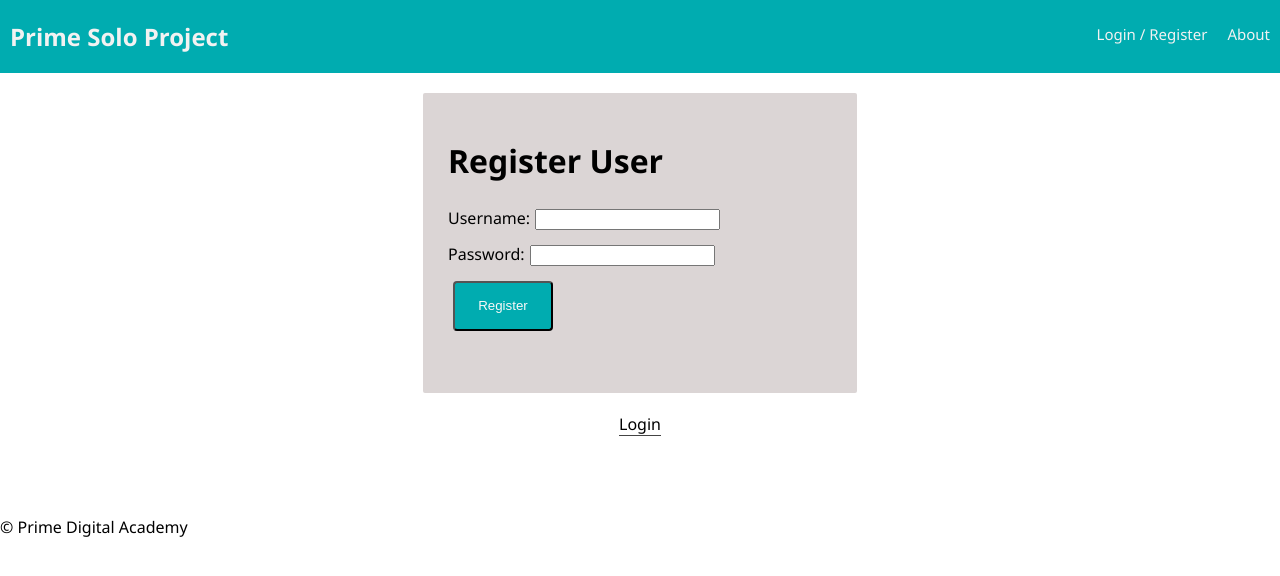
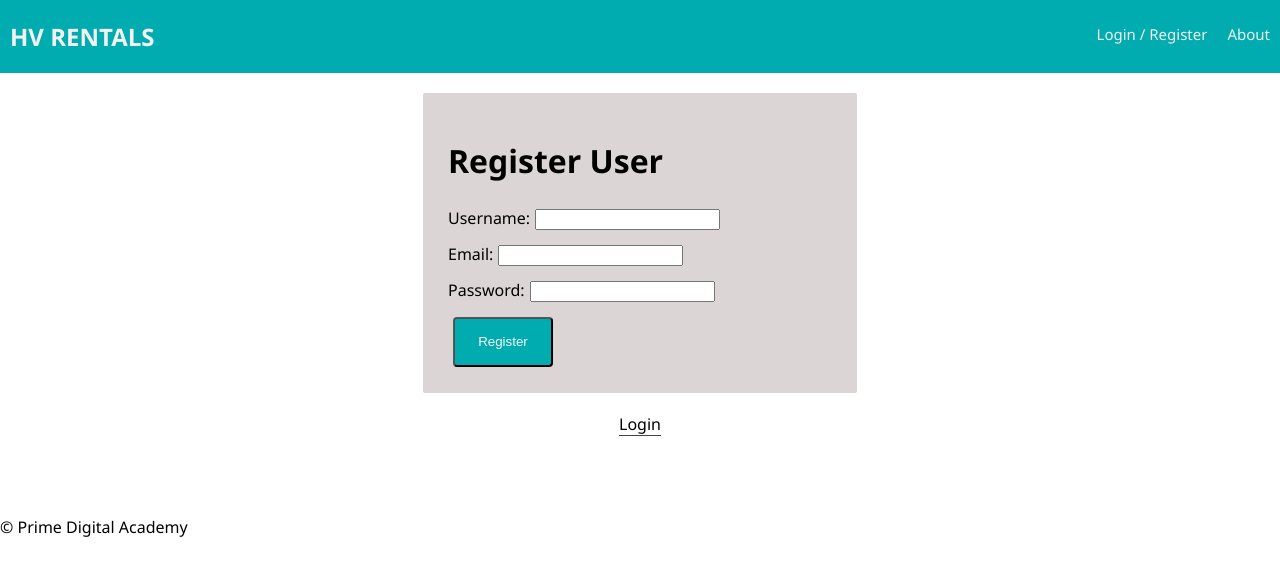
Before and after one commit to touyeexiong/hv_rentals, a React (Create React App) app: page /#/home in a window 1280 px wide. Both pictures are taken after a click on the button "Register". Shown: the top 576 px of the page. Built offline with nearby package versions, Linux system fonts and the light colour scheme; no server answers.

Commit message:
added email address as a required field for registration

```diff
--- a/src/components/App/App.js
+++ b/src/components/App/App.js
@@ -39,6 +39,7 @@ class App extends Component {
               path="/about"
               component={AboutPage}
             />
+
             {/* For protected routes, the view could show one of several things on the same route.
             Visiting localhost:3000/home will show the UserPage if the user is logged in.
             If the user is not logged in, the ProtectedRoute will show the 'Login' or 'Register' page.
--- /dev/null
+++ b/src/components/Home/Home.jsx
@@ -0,0 +1,2 @@
+import React from 'react';
+import { connect } from 'react-redux'
--- a/src/components/Nav/Nav.js
+++ b/src/components/Nav/Nav.js
@@ -7,7 +7,7 @@ import './Nav.css';
 const Nav = (props) => (
   <div className="nav">
     <Link to="/home">
-      <h2 className="nav-title">Prime Solo Project</h2>
+      <h2 className="nav-title">HV RENTALS</h2>
     </Link>
     <div className="nav-right">
       <Link className="nav-link" to="/home">
--- a/src/components/RegisterPage/RegisterPage.js
+++ b/src/components/RegisterPage/RegisterPage.js
@@ -4,6 +4,7 @@ import {connect} from 'react-redux';
 class RegisterPage extends Component {
   state = {
     username: '',
+    email_address: '',
     password: '',
   };
 
@@ -15,6 +16,7 @@ class RegisterPage extends Component {
         type: 'REGISTER',
         payload: {
           username: this.state.username,
+          email_address: this.state.email_address,
           password: this.state.password,
         },
       });
@@ -50,6 +52,17 @@ class RegisterPage extends Component {
                 name="username"
                 value={this.state.username}
                 onChange={this.handleInputChangeFor('username')}
+              />
+            </label>
+          </div>
+          <div>
+            <label htmlFor="email_address">
+              Email:
+              <input
+                type="text"
+                name="email_address"
+                value={this.state.email_address}
+                onChange={this.handleInputChangeFor('email_address')}
               />
             </label>
           </div>
```
Also changed, not shown: 2 other files (tests, documents, lock files or other folders).
